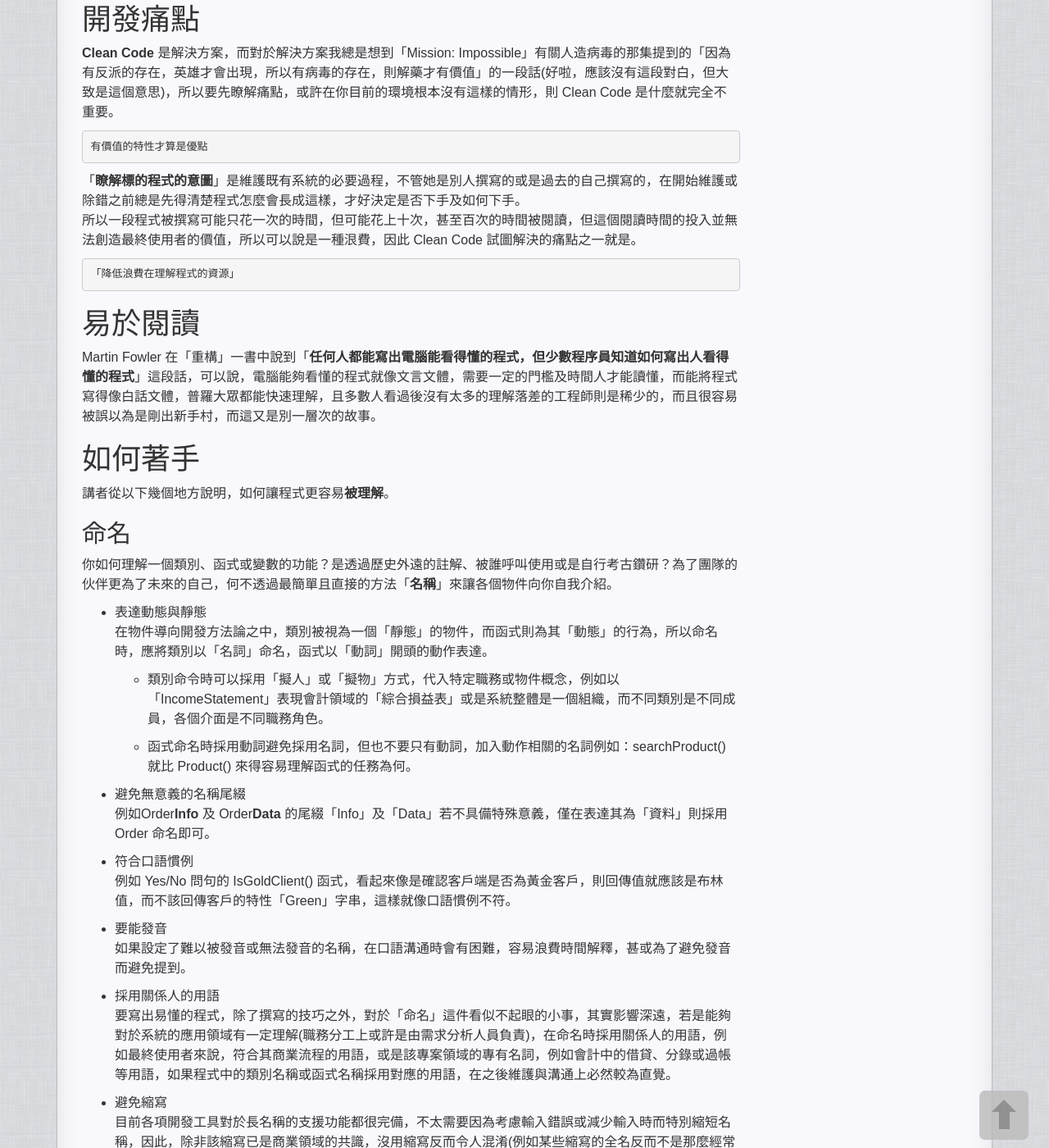
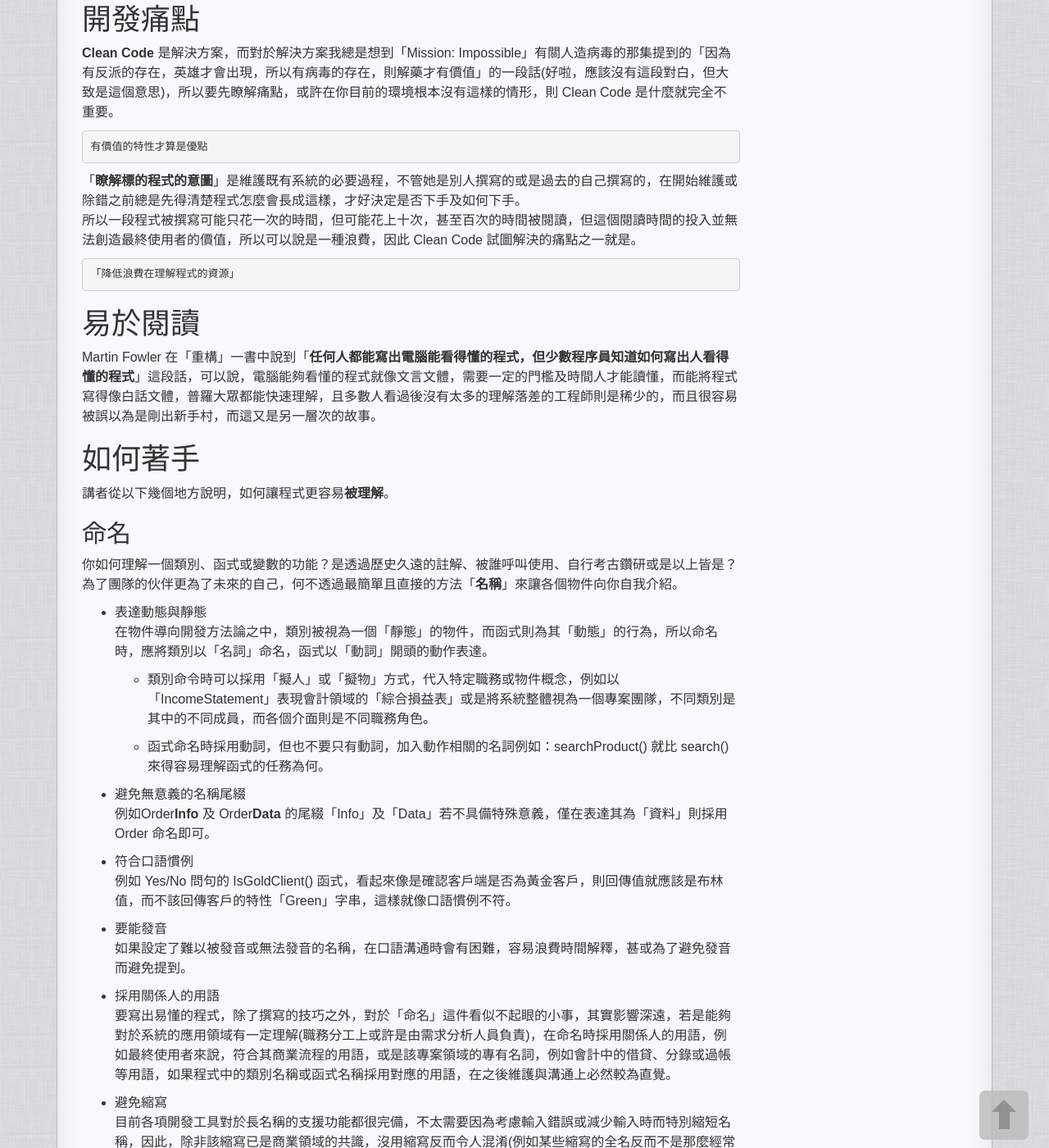
Before and after one commit to No129/No129.github.io, a Jekyll site: the page built from _posts/Weekly/2019-04-09-[Weekly]-12-2019.md, in a window 1280 px wide and 1400 px high, scrolled down 910 px. Shown: the whole window at 82% size. Built offline with Jekyll 4.4.1, drawn with Linux system fonts in a browser that asks for light colours; nearby versions of some CDN libraries.

Commit message:
update 12-2019

```diff
--- a/_posts/Weekly/2019-04-09-[Weekly]-12-2019.md
+++ b/_posts/Weekly/2019-04-09-[Weekly]-12-2019.md
@@ -26,25 +26,25 @@ last_modified_at: 2019-04-09 23:59:59 UTC+8
     有價值的特性才算是優點
 
 「**瞭解標的程式的意圖**」是維護既有系統的必要過程，不管她是別人撰寫的或是過去的自己撰寫的，在開始維護或除錯之前總是先得清楚程式怎麼會長成這樣，才好決定是否下手及如何下手。
-所以一段程式被撰寫可能只花一次的時間，但可能花上十次，甚至百次的時間被閱讀，但這個閱讀時間的投入並無法創造最終使用者的價值，所以可以說是一種泿費，因此 Clean Code 試圖解決的痛點之一就是。
+所以一段程式被撰寫可能只花一次的時間，但可能花上十次，甚至百次的時間被閱讀，但這個閱讀時間的投入並無法創造最終使用者的價值，所以可以說是一種浪費，因此 Clean Code 試圖解決的痛點之一就是。
 
     「降低浪費在理解程式的資源」
 
 # 易於閱讀
- Martin Fowler 在「重構」一書中說到「**任何人都能寫出電腦能看得懂的程式，但少數程序員知道如何寫出人看得懂的程式**」這段話，可以說，電腦能夠看懂的程式就像文言文體，需要一定的門檻及時間人才能讀懂，而能將程式寫得像白話文體，普羅大眾都能快速理解，且多數人看過後沒有太多的理解落差的工程師則是稀少的，而且很容易被誤以為是剛出新手村，而這又是別一層次的故事。
+ Martin Fowler 在「重構」一書中說到「**任何人都能寫出電腦能看得懂的程式，但少數程序員知道如何寫出人看得懂的程式**」這段話，可以說，電腦能夠看懂的程式就像文言文體，需要一定的門檻及時間人才能讀懂，而能將程式寫得像白話文體，普羅大眾都能快速理解，且多數人看過後沒有太多的理解落差的工程師則是稀少的，而且很容易被誤以為是剛出新手村，而這又是另一層次的故事。
 
 # 如何著手
 講者從以下幾個地方說明，如何讓程式更容易**被理解**。
 
 ## 命名
-你如何理解一個類別、函式或變數的功能？是透過歷史外遠的註解、被誰呼叫使用或是自行考古鑽研？為了團隊的伙伴更為了未來的自己，何不透過最簡單且直接的方法「**名稱**」來讓各個物件向你自我介紹。
+你如何理解一個類別、函式或變數的功能？是透過歷史久遠的註解、被誰呼叫使用、自行考古鑽研或是以上皆是？為了團隊的伙伴更為了未來的自己，何不透過最簡單且直接的方法「**名稱**」來讓各個物件向你自我介紹。
 
 * 表達動態與靜態
     在物件導向開發方法論之中，類別被視為一個「靜態」的物件，而函式則為其「動態」的行為，所以命名時，應將類別以「名詞」命名，函式以「動詞」開頭的動作表達。
 
-    * 類別命令時可以採用「擬人」或「擬物」方式，代入特定職務或物件概念，例如以「IncomeStatement」表現會計領域的「綜合損益表」或是系統整體是一個組織，而不同類別是不同成員，各個介面是不同職務角色。
+    * 類別命令時可以採用「擬人」或「擬物」方式，代入特定職務或物件概念，例如以「IncomeStatement」表現會計領域的「綜合損益表」或是將系統整體視為一個專案團隊，不同類別是其中的不同成員，而各個介面則是不同職務角色。
 
-    * 函式命名時採用動詞避免採用名詞，但也不要只有動詞，加入動作相關的名詞例如：searchProduct() 就比 Product() 來得容易理解函式的任務為何。
+    * 函式命名時採用動詞，但也不要只有動詞，加入動作相關的名詞例如：searchProduct() 就比 search() 來得容易理解函式的任務為何。
 
 * 避免無意義的名稱尾綴
     例如Order**Info** 及 Order**Data** 的尾綴「Info」及「Data」若不具備特殊意義，僅在表達其為「資料」則採用 Order 命名即可。
```
